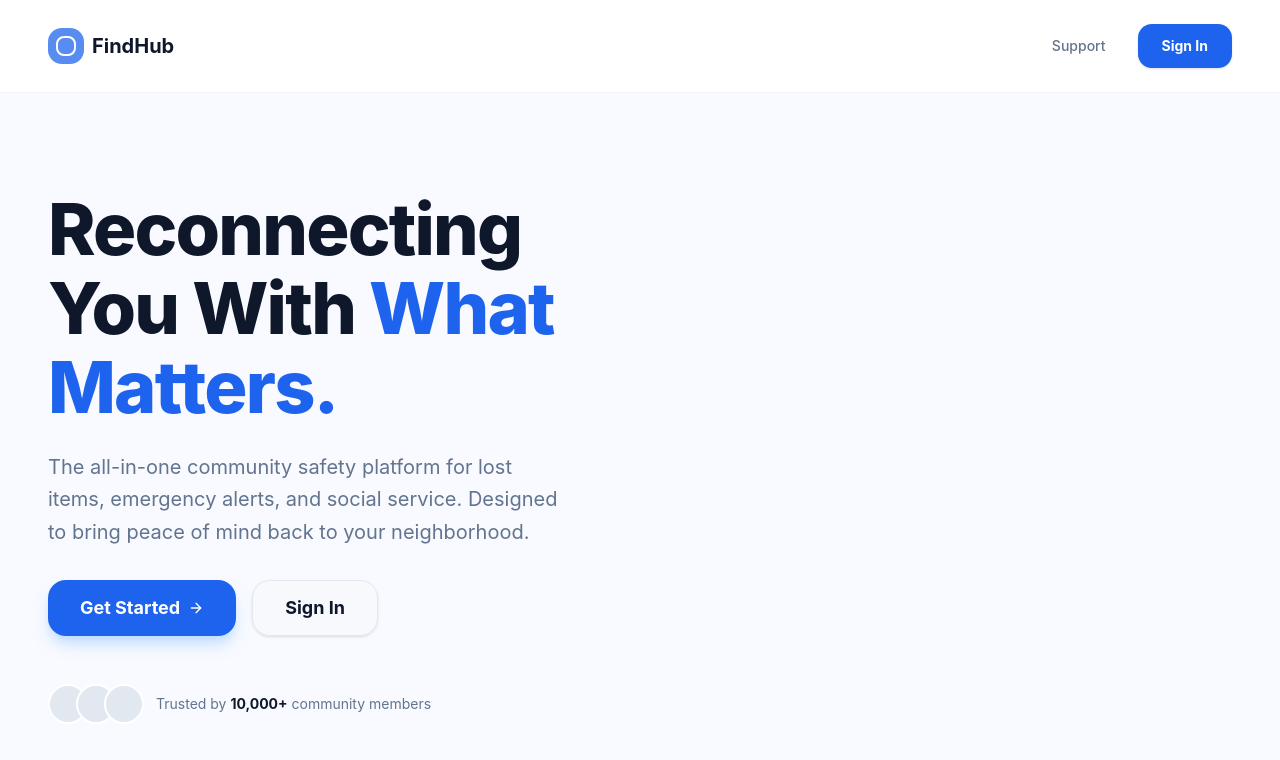
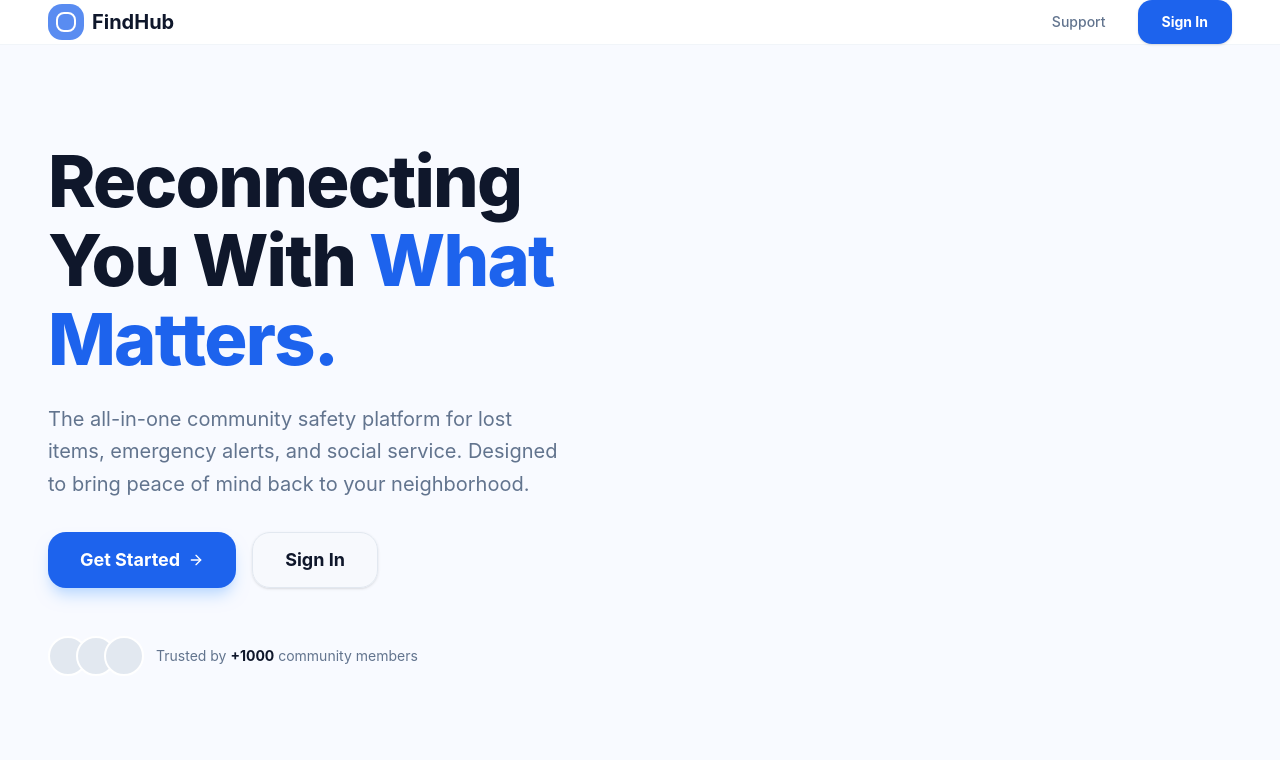
Before and after one commit to Foundit-Graduation-Project/Foundit_React_App, a React (Vite) app: page /get-start in a window 1280 px wide. Shown: the top 760 px of the page. Built offline with nearby package versions, Linux system fonts and the light colour scheme.

Commit message:
add: get start inital hero section

```diff
--- a/src/pages/Start/GetStart.jsx
+++ b/src/pages/Start/GetStart.jsx
@@ -6,8 +6,8 @@ import Login from "../Auth/Login";
 
 const GetStart = () => {
   return (
-    <div className="min-h-screen bg-[#f8faff] font-sans overflow-x-hidden bg-hero-pattern bg-cover bg-fixed">
-      <nav className="w-full px-12 py-6 flex items-center justify-between bg-white border-b border-slate-100">
+    <div className="min-h-screen bg-[#f8faff] font-sans overflow-x-hidden bg-hero-pattern bg-cover bg-fixed ">
+      <nav className="w-full px-12 flex items-center justify-between bg-white border-b border-slate-100">
         <div className="flex items-center gap-2">
           {/* Logo Placeholder */}
           <div className="flex items-center gap-2  animate-infinite animate-duration-[2000ms] animate-ease-in-out animate-alternate">
@@ -76,8 +76,7 @@ const GetStart = () => {
               ))}
             </div>
             <p className="text-sm text-slate-500">
-              Trusted by{" "}
-              <span className="font-bold text-slate-900">10,000+</span>{" "}
+              Trusted by <span className="font-bold text-slate-900">+1000</span>{" "}
               community members
             </p>
           </div>
```
